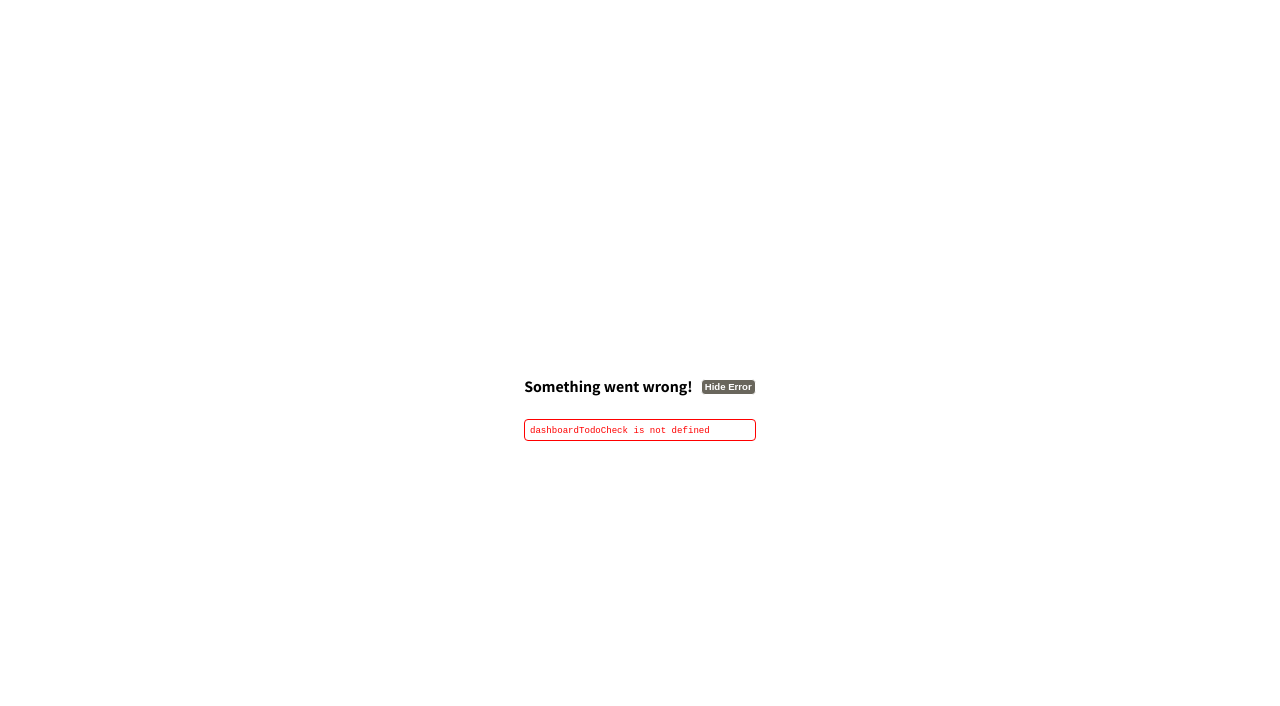
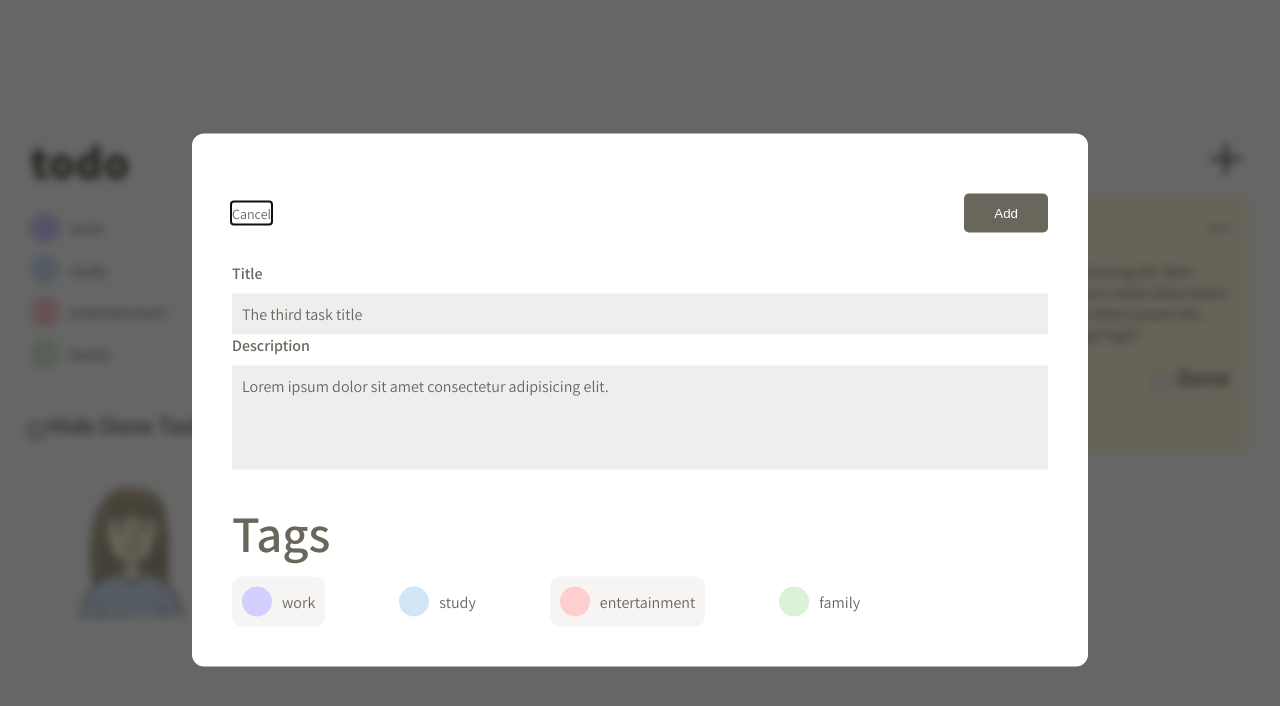
Before and after one commit to AEnedahg/todo, a React (Vite) app: page /dashboard/add_todo in a window 1280 px wide. Shown: the top 706 px of the page. Built offline with nearby package versions, Linux system fonts and the light colour scheme.

Commit message:
Update DashboardTodos.tsx

```diff
--- a/src/routes/-components/shared/DashboardTodos/DashboardTodos.tsx
+++ b/src/routes/-components/shared/DashboardTodos/DashboardTodos.tsx
@@ -102,7 +102,7 @@ export default function DashboardTodos () : ReactNode {
                                 </div>
                                 <form className={styles.form}>
                                     <input
-                                        type="checkbox" className={dashboardTodoCheck}
+                                        type="checkbox" className={styles.dashboardTodosCheck}
                                         id={`todo.${index}`}
                                         checked={todo.done}
                                         onClick={() =>
```
